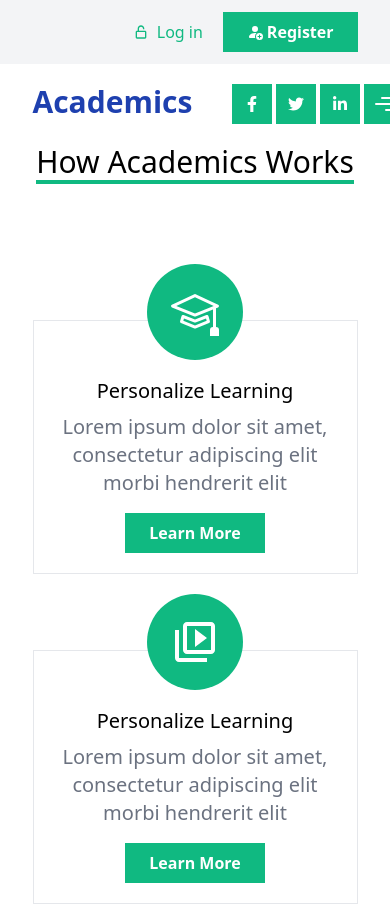
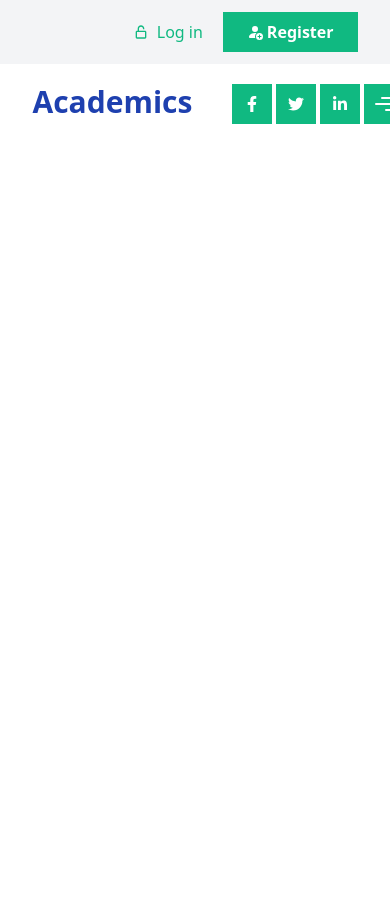
Before and after one commit to GitByImran/academics, a Next.js app in the folder client/: page /components/home-content in a window 390 px wide. Shown: the top 906 px of the page. After the commit the page ends 844 px from the top, so only its background shows below. Built offline with nearby package versions, Linux system fonts and the light colour scheme.

Commit message:
home sections added with responsive

```diff
--- a/client/src/pages/components/home-content.tsx
+++ b/client/src/pages/components/home-content.tsx
@@ -9,12 +9,12 @@ import PopularCourses from "../home-contents/popularcourses";
 const HomeContent: React.FC = () => {
   return (
     <div>
-      <Works />
+      {/* <Works />
       <About />
       <PopularCourses />
       <Goal />
       <Testimonials />
-      <Subscribe />
+      <Subscribe /> */}
     </div>
   );
 };
```
